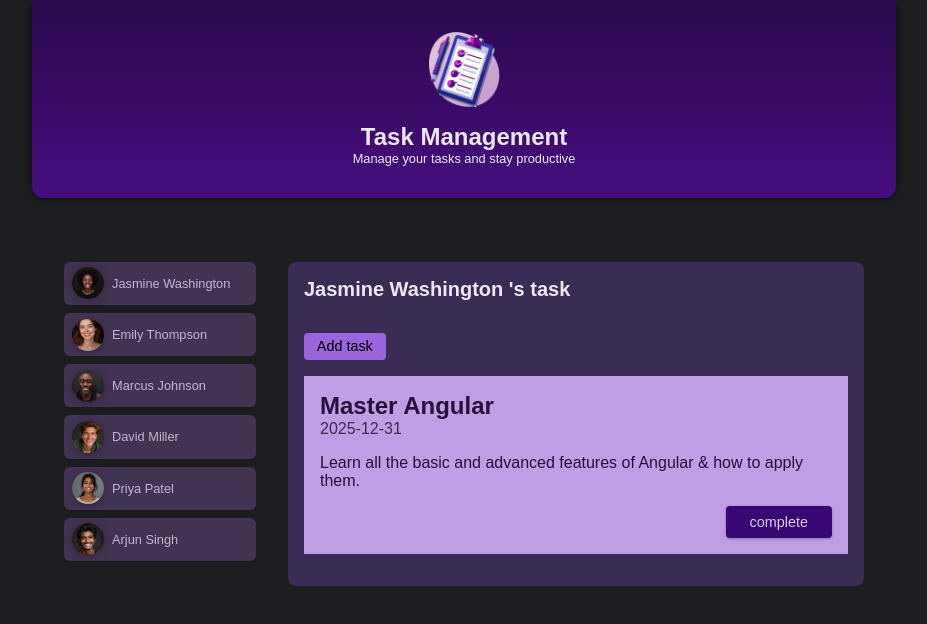
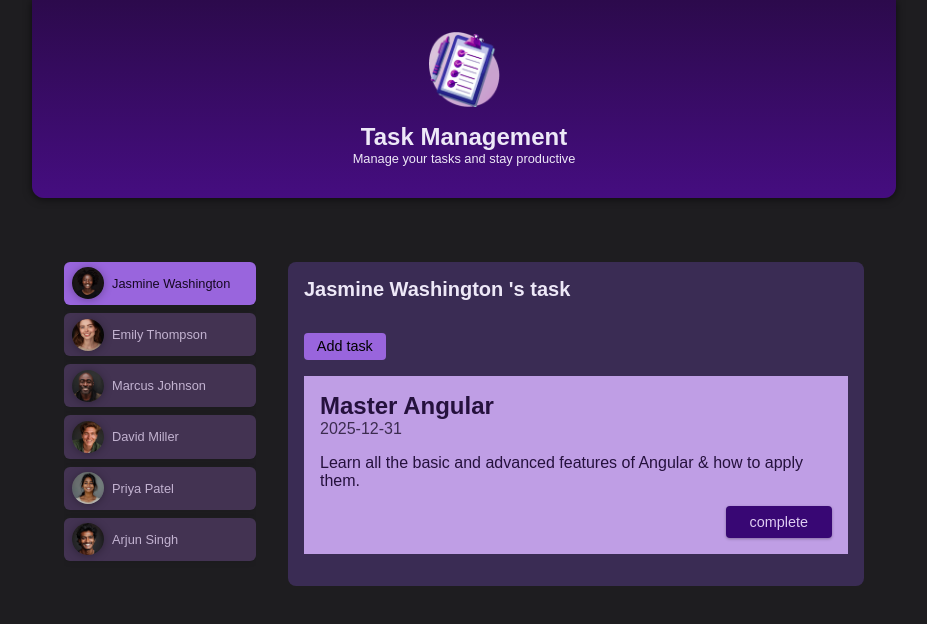
Before and after one commit to Nguirane120/angular-task-management, an Angular app: page / in a window 1280 px wide. Both pictures are taken after a click on the button "Jasmine Washington". Shown: the top 624 px of the page, without its empty margins (176-1103 px from the left). Built offline with nearby package versions, Linux system fonts and the light colour scheme.

Commit message:
remove task

```diff
--- a/src/app/app.component.html
+++ b/src/app/app.component.html
@@ -4,7 +4,7 @@
         @for (user of users; track $index) {
 
             <li>
-                <app-user [user]="user" (selected)="onSelctedUser($event)" />
+                <app-user [user]="user" [select]="user.id==selectedUserInfo" (selected)="onSelctedUser($event)" />
             </li>
         }
     </ul>
--- a/src/app/tasks/task/task.component.html
+++ b/src/app/tasks/task/task.component.html
@@ -3,6 +3,6 @@
     <time>{{ task.dueDate}}</time>
     <p>{{ task.summary}}</p>
     <p class="actions">
-        <button>complete</button>
+        <button (click)="completeTask()">complete</button>
     </p>
 </article>
--- a/src/app/tasks/task/task.component.ts
+++ b/src/app/tasks/task/task.component.ts
@@ -1,12 +1,5 @@
-import { Component, Input } from '@angular/core';
-
-interface Task {
-  id: string;
-  title: string;
-  userId: string;
-  summary: string;
-  dueDate: string;
-}
+import { Component, EventEmitter, Input, Output } from '@angular/core';
+import { Task } from './models/task.models';
 
 @Component({
   selector: 'app-task',
@@ -17,4 +10,9 @@ interface Task {
 })
 export class TaskComponent {
   @Input({ required: true }) task!: Task;
+  @Output() complete = new EventEmitter();
+
+  completeTask() {
+    this.complete.emit();
+  }
 }
--- a/src/app/tasks/tasks.component.html
+++ b/src/app/tasks/tasks.component.html
@@ -9,7 +9,7 @@
         @for (task of selectedUser; track $index) {
 
         <li>
-            <app-task [task]="task" />
+            <app-task (complete)="removeTask(task.id)" [task]="task" />
         </li>
         }
 
--- a/src/app/tasks/tasks.component.ts
+++ b/src/app/tasks/tasks.component.ts
@@ -43,4 +43,8 @@ export class TasksComponent {
   get selectedUser() {
     return this.tasks.filter((task) => task.id === this.userId);
   }
+
+  removeTask(id: string) {
+    this.tasks = this.tasks.filter((task) => task.id !== id);
+  }
 }
--- /dev/null
+++ b/src/app/user/models/user.models.ts
@@ -0,0 +1,5 @@
+export interface User {
+  id: string;
+  name: string;
+  avatar: string;
+}
--- a/src/app/user/user.component.html
+++ b/src/app/user/user.component.html
@@ -1,5 +1,5 @@
 <div>
-    <button (click)="onSelectedUser()">
+    <button [class.active]="select" (click)="onSelectedUser()">
         <img [src]="imagePath" [alt]="user.name">
         <span>{{user.name}}</span>
     </button>
```
Also changed, not shown: src/app/tasks/task/models/task.models.ts (added, +7 -0 lines), src/app/user/user.component.ts (+3 -6 lines).
